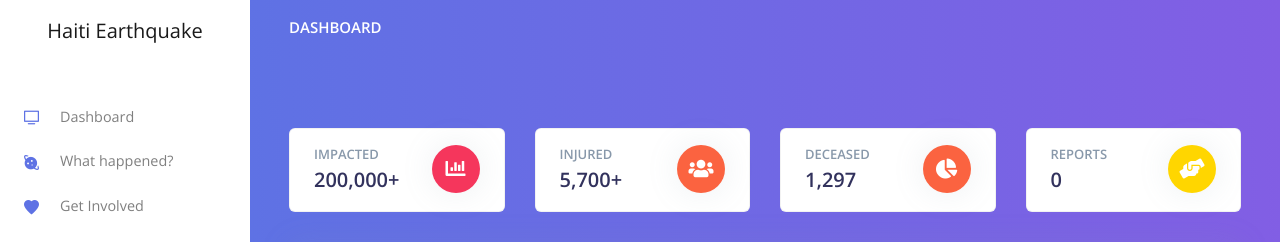
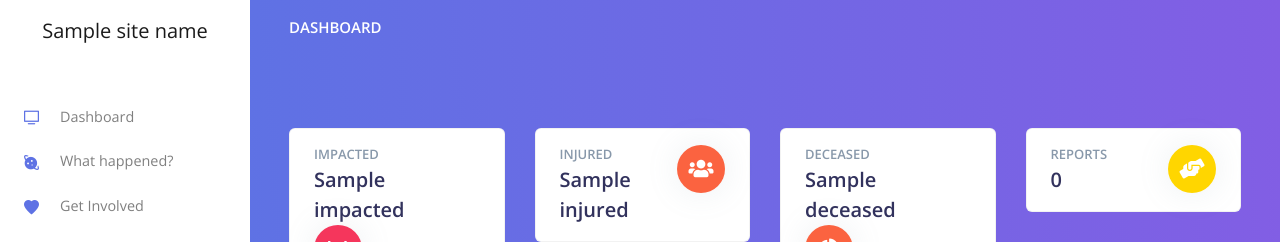
Before and after one commit to mreveil/disaster-monitoring, a Django app: template core/templates/index.html in a window 1280 px wide. Shown: the top 242 px of the page. Run offline with Django 3.2, Linux system fonts and the light colour scheme; the template is opened without the code that fills it: most values are stand-ins (such as "Sample title", 1, 10 or a date in 2020); some libraries are stand-ins or nearby versions.

Commit message:
Manage site name and stats from database

```diff
--- a/app/admin.py
+++ b/app/admin.py
@@ -4,8 +4,9 @@ Copyright (c) 2019 - present AppSeed.us
 """
 
 from django.contrib import admin
-from app.models import Author, Report
+from app.models import Author, Report, KeyValuePair
 
 # Register your models here.
 admin.site.register(Author)
 admin.site.register(Report)
+admin.site.register(KeyValuePair)
--- a/core/settings.py
+++ b/core/settings.py
@@ -85,6 +85,7 @@ TEMPLATES = [
                 "django.template.context_processors.request",
                 "django.contrib.auth.context_processors.auth",
                 "django.contrib.messages.context_processors.messages",
+                "core.context_processors.access_site_name",
             ],
         },
     },
@@ -150,7 +151,7 @@ STATICFILES_DIRS = (os.path.join(CORE_DIR, "core/static"),)
 MEDIA_ROOT = os.path.join(BASE_DIR, "media")
 MEDIA_URL = "/media/"
 
-WAGTAIL_SITE_NAME = "Haiti Earthquake Dashboard"
+WAGTAIL_SITE_NAME = "Blog"
 
 ####################################
 
--- a/core/templates/accounts/login.html
+++ b/core/templates/accounts/login.html
@@ -12,7 +12,7 @@
       <div class="row justify-content-center">
         <div class="col-lg-5 col-md-7">
           <div class="card bg-secondary shadow border-0">
-            <div class="card-header bg-transparent pb-5">
+            <!-- <div class="card-header bg-transparent pb-5">
               <div class="text-muted text-center mt-2 mb-3"><small>Sign in with</small></div>
               <div class="btn-wrapper text-center">
                 <a href="#" class="btn btn-neutral btn-icon">
@@ -24,7 +24,7 @@
                   <span class="btn-inner--text">Google</span>
                 </a>
               </div>
-            </div>
+            </div> -->
             <div class="card-body px-lg-5 py-lg-5">
               <div class="text-center text-muted mb-4">
 
--- a/core/templates/includes/navigation-fullscreen.html
+++ b/core/templates/includes/navigation-fullscreen.html
@@ -3,7 +3,7 @@
       <div class="container px-4">
         <a class="navbar-brand" href="/">
           <!-- <img src="/static/assets/img/brand/white.png" /> -->
-          <i class="ni ni-bold-left text-orange"></i> Haiti Earthquake
+          <i class="ni ni-bold-left text-orange"></i> {{site_name}}
         </a>
         <!-- <button class="navbar-toggler" type="button" data-toggle="collapse" data-target="#navbar-collapse-main" aria-controls="navbarSupportedContent" aria-expanded="false" aria-label="Toggle navigation">
           <span class="navbar-toggler-icon"></span>
--- a/core/templates/includes/sidenav.html
+++ b/core/templates/includes/sidenav.html
@@ -8,7 +8,7 @@
       <!-- Brand -->
       <a class="navbar-brand pt-0" href="/">
         <!-- <img src="/static/assets/img/brand/blue.png" class="navbar-brand-img" alt="..."> -->
-        Haiti Earthquake
+        {{site_name}}
       </a>
       <!-- User -->
       <ul class="nav align-items-center d-md-none">
@@ -67,7 +67,7 @@
             <div class="col-6 collapse-brand">
               <a href="./index.html">
                 <!-- <img src="/static/assets/img/brand/blue.png"> -->
-                Haiti Earthquake
+                {{site_name}}
               </a>
             </div>
             <div class="col-6 collapse-close">
--- a/core/templates/index.html
+++ b/core/templates/index.html
@@ -19,7 +19,7 @@
                   <div class="row">
                     <div class="col">
                       <h5 class="card-title text-uppercase text-muted mb-0">Impacted</h5>
-                      <span class="h2 font-weight-bold mb-0">200,000+
+                      <span class="h2 font-weight-bold mb-0">{{impacted}}
                       </span>
                     </div>
                     <div class="col-auto">
@@ -38,7 +38,7 @@
                   <div class="row">
                     <div class="col">
                       <h5 class="card-title text-uppercase text-muted mb-0">Injured</h5>
-                      <span class="h2 font-weight-bold mb-0">5,700+</span>
+                      <span class="h2 font-weight-bold mb-0">{{injured}}</span>
                     </div>
                     <div class="col-auto">
                       <div class="icon icon-shape bg-warning text-white rounded-circle shadow">
@@ -59,7 +59,7 @@
                   <div class="row">
                     <div class="col">
                       <h5 class="card-title text-uppercase text-muted mb-0">Deceased</h5>
-                      <span class="h2 font-weight-bold mb-0">1,297 </span>
+                      <span class="h2 font-weight-bold mb-0">{{deceased}} </span>
                     </div>
                     <div class="col-auto">
                       <div class="icon icon-shape bg-warning text-white rounded-circle shadow">
--- a/core/templates/layouts/base-fullscreen.html
+++ b/core/templates/layouts/base-fullscreen.html
@@ -24,7 +24,7 @@
   <meta name="viewport" content="width=device-width, initial-scale=1, shrink-to-fit=no">
 
   <title>
-    Haiti Earthquake
+    {{site_name}} Dashboard
   </title>
 
   <!-- Favicon - loaded as static -->
@@ -57,7 +57,7 @@
             <div class="col-lg-5 col-md-6">
               <h1 class="text-white">
                 <a target="_blank" class="text-white"
-                   href="https://www.creative-tim.com/product/argon-dashboard-django">Haiti Earthquake</a>
+                   href="https://www.creative-tim.com/product/argon-dashboard-django">{{site_name}}</a>
               </h1>
               <p class="text-lead text-light">
                 Community-driven dashboard to centralize information about the earthquake on Aug 14, 2021 and monitor humanitarian response
--- a/core/templates/layouts/base.html
+++ b/core/templates/layouts/base.html
@@ -24,7 +24,7 @@
   <meta name="viewport" content="width=device-width, initial-scale=1, shrink-to-fit=no">
 
   <title>
-    Haiti Earthquake Dashboard
+    {{site_name}} Dashboard
   </title>
 
   <!-- Favicon - loaded as static -->
```
Also changed, not shown: app/models.py (+8 -1 lines), app/views.py (+11 -2 lines), core/context_processors.py (added, +7 -0 lines), app/migrations/0007_keyvaluepair.py (added).
